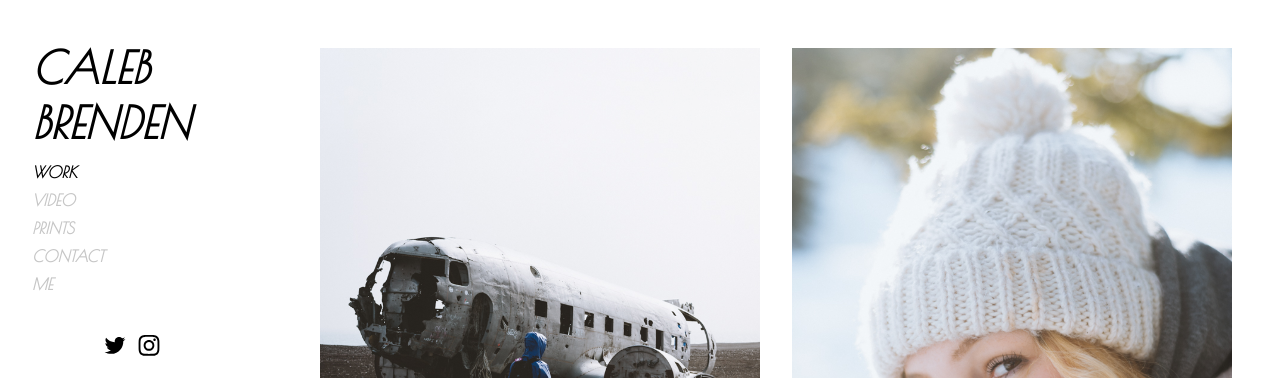
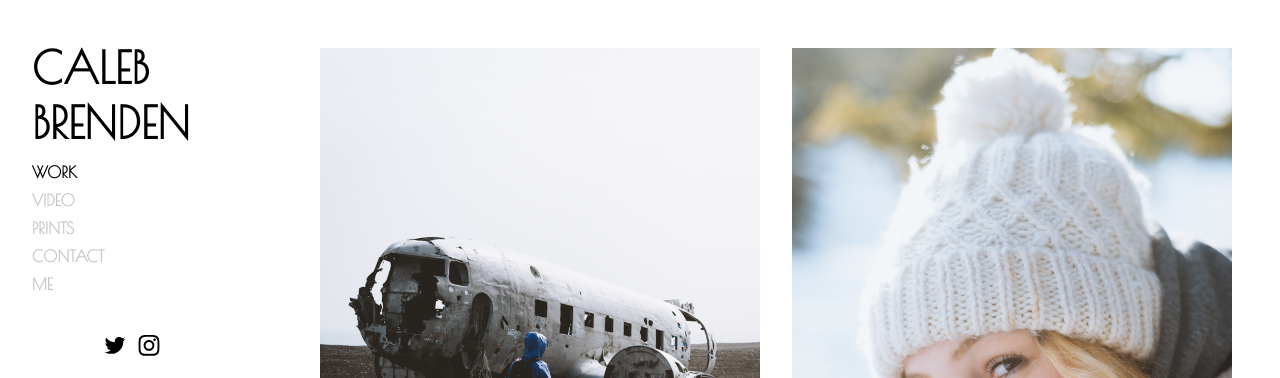
Before and after one commit to calebbrenden/my-site, a Jekyll site: the page built from index.html, in a window 1280 px wide. Shown: the top 378 px of the page. Built offline with Jekyll 4.4.1, drawn with Linux system fonts in a browser that asks for light colours.

Commit message:
changed font styles

```diff
--- a/_sass/hydeout/_base.scss
+++ b/_sass/hydeout/_base.scss
@@ -16,7 +16,7 @@ body {
 
 html {
   font-family: $root-font-family;
-  font-weight: 400;
+  font-weight: 300;
   font-style: normal;
   font-size: $root-font-size;
   line-height: $root-line-height;
--- a/_sass/hydeout/_layout.scss
+++ b/_sass/hydeout/_layout.scss
@@ -44,8 +44,8 @@ body {
 
   .site-title {
     font-family: 'Poiret One', sans-serif;
-    font-weight: 600;
-    font-style: italic;
+    font-weight: 400;
+    font-style: normal;
     font-size: 2.75rem;
     line-height: 1.25;
     color: rgb(0,0,0);
@@ -433,7 +433,7 @@ body {
 #sidebar a {
   font-family: 'Poiret One', sans-serif;
   font-weight: 600;
-  font-style: italic;
+  font-style: normal;
   color: #C6C6C6;
   text-decoration: none;
 
```
